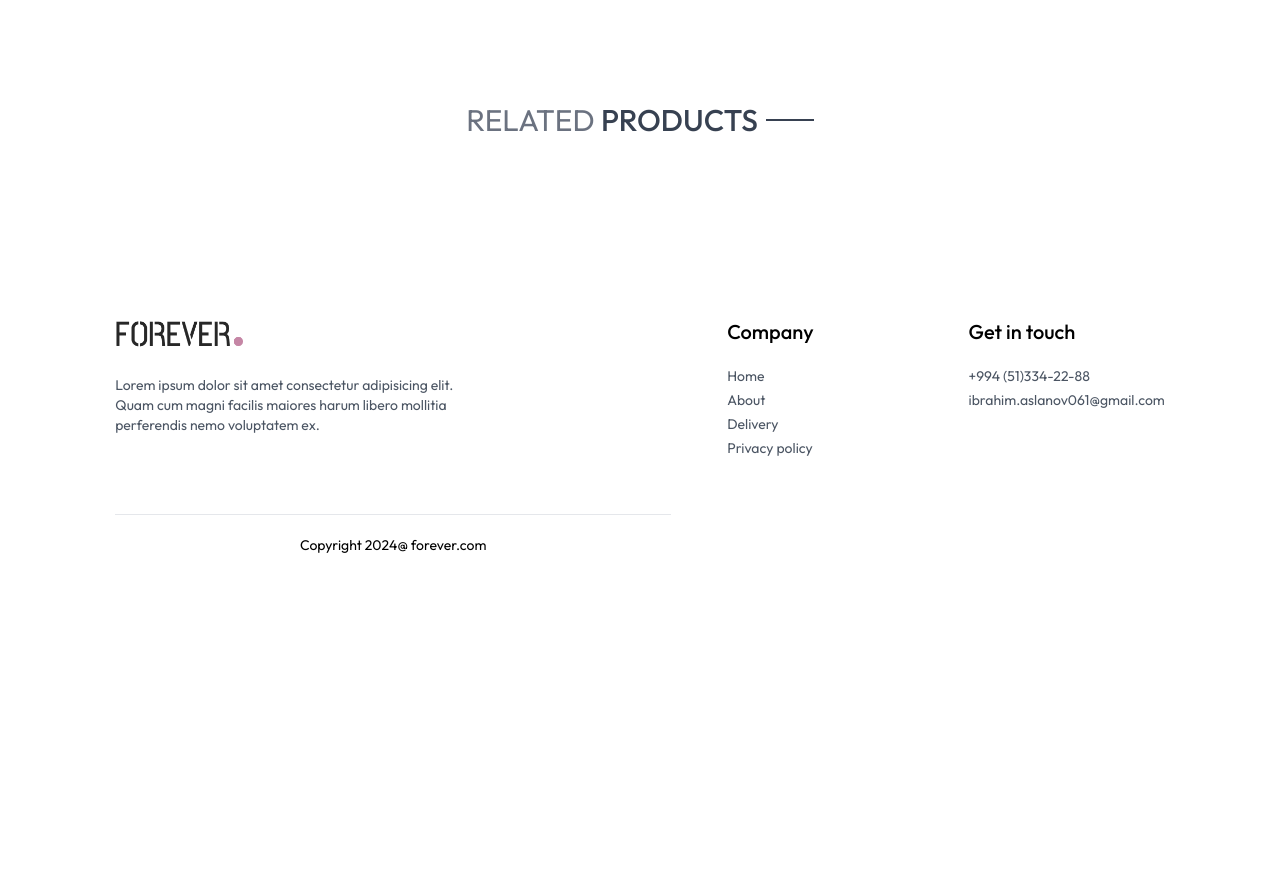
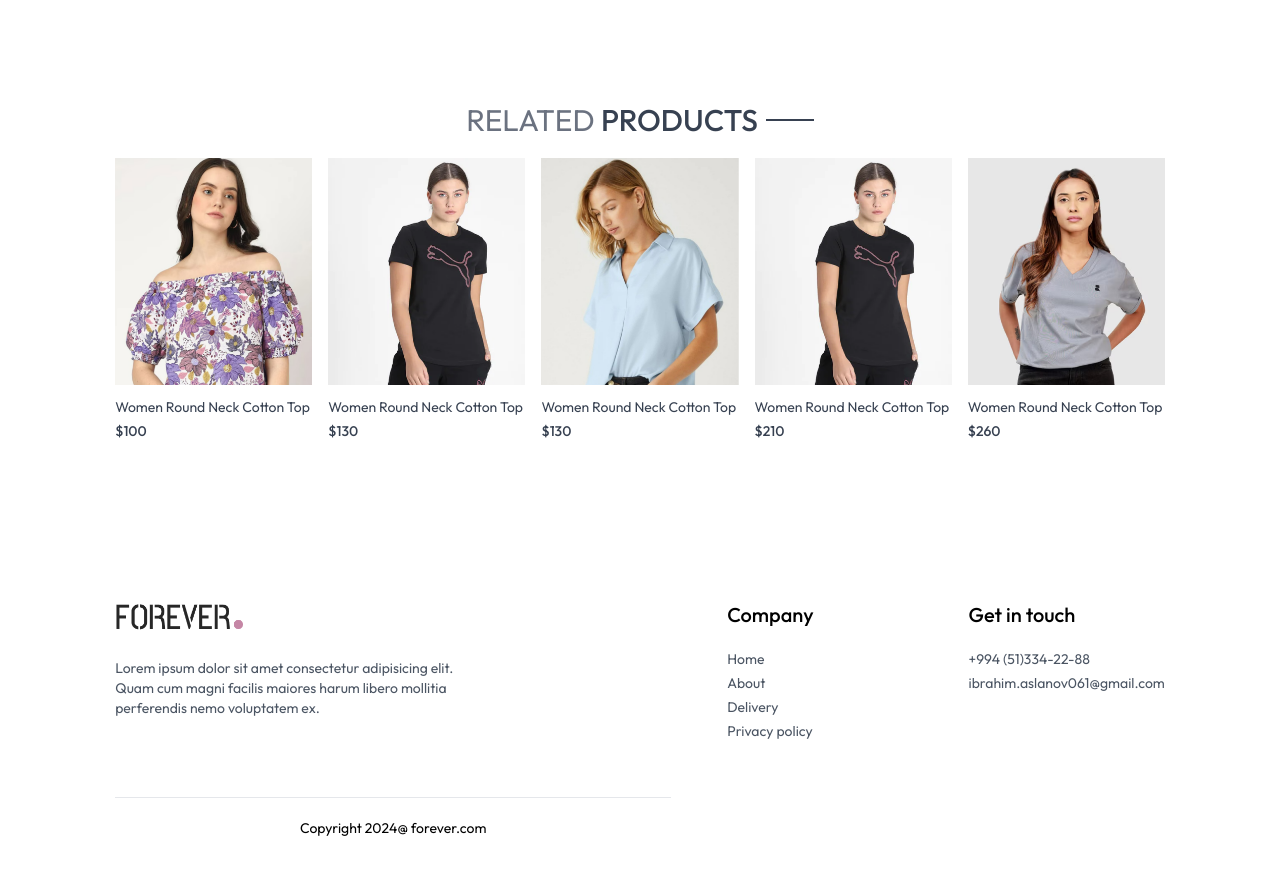
Before and after one commit to aslanliIbrahim/e-commerce-website, a React (Create React App) app: page /product/aaaaa in a window 1280 px wide. Shown: the part 908-1782 px from the top of the page. Before the commit the page ends 1523 px from the top, so only its background shows below. Built offline with nearby package versions, Linux system fonts and the light colour scheme.

Commit message:
products is ready for use

```diff
--- a/src/components/RelatedProducts.jsx
+++ b/src/components/RelatedProducts.jsx
@@ -1,6 +1,7 @@
 import React, { useContext, useEffect, useState } from "react";
 import { ShopContext } from "../context/ShopContext";
-import Title from "../components/Title"
+import Title from "../components/Title";
+import ProductItem from "./ProductItem";
 
 const RelatedProducts = ({ category, subCategory }) => {
   const { products } = useContext(ShopContext);
@@ -19,15 +20,27 @@
     }
   }, [products]);
 
-  return <section className="my-24">
-    <div>
+  return (
+    <section className="my-24">
+      <div>
         <div className="text-center text-3xl py-2">
-            <Title text1="Related" text2='Products'/>
+          <Title text1="Related" text2="Products" />
         </div>
 
-
-    </div>
-  </section>;
+        <div className="grid grid-cols-2 sm:grid-cols-3 md:grid-cols-4 lg:grid-cols-5 gap-4 gap-y-6">
+          {related.map((item, index) => (
+            <ProductItem
+              key={index}
+              id={item._id}
+              image={item.image}
+              name={item.name}
+              price={item.price}
+            />
+          ))}
+        </div>
+      </div>
+    </section>
+  );
 };
 
 export default RelatedProducts;
```
